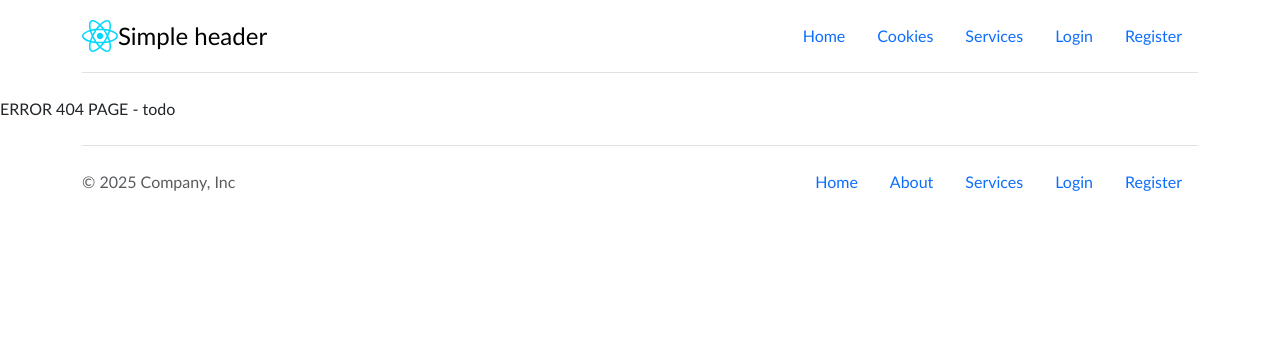
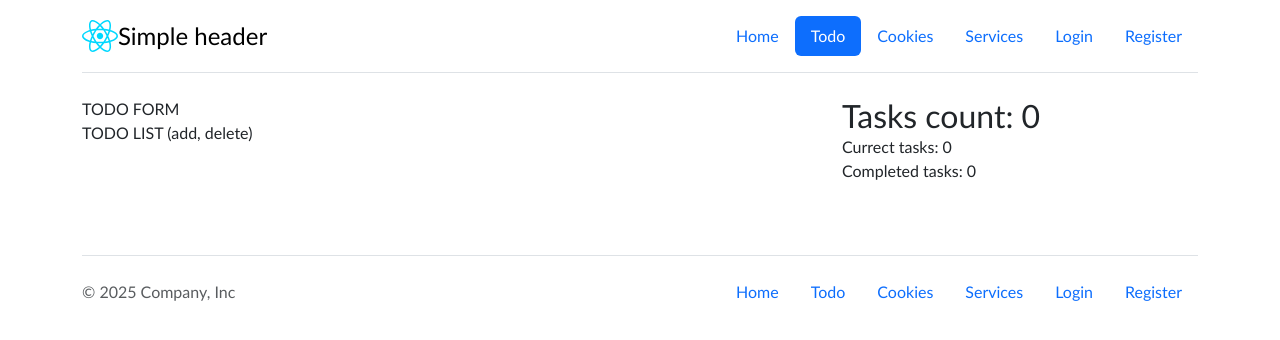
Before and after one commit to front-end-by-rimantas/55-grupe-react, a React (Vite) app: page /todo in a window 1280 px wide. Before the commit this address had no page. Shown: the top 340 px of the page. Built offline with nearby package versions, Linux system fonts and the light colour scheme.

Commit message:
Todo WIP

```diff
--- a/src/components/Footer.jsx
+++ b/src/components/Footer.jsx
@@ -1,4 +1,5 @@
 import { Link } from "react-router";
+import { menuData } from "../data/MenuData";
 
 export function Footer() {
     return (
@@ -6,21 +7,13 @@ export function Footer() {
             <footer className="d-flex flex-wrap justify-content-between align-items-center py-3 my-4 border-top">
                 <p className="col-md-4 mb-0 text-body-secondary">&copy; 2025 Company, Inc</p>
                 <ul className="nav col-md-8 justify-content-end">
-                    <li className="nav-item">
-                        <Link className='nav-link' to='/'>Home</Link>
-                    </li>
-                    <li className="nav-item">
-                        <Link className='nav-link' to='/about'>About</Link>
-                    </li>
-                    <li className="nav-item">
-                        <Link className='nav-link' to='/services'>Services</Link>
-                    </li>
-                    <li className="nav-item">
-                        <Link className='nav-link' to='/login'>Login</Link>
-                    </li>
-                    <li className="nav-item">
-                        <Link className='nav-link' to='/register'>Register</Link>
-                    </li>
+                    {
+                        menuData.map(item => (
+                            <li key={item.href} className="nav-item">
+                                <Link className='nav-link' to={item.href}>{item.text}</Link>
+                            </li>
+                        ))
+                    }
                 </ul>
             </footer>
         </div>
--- a/src/components/Header.jsx
+++ b/src/components/Header.jsx
@@ -1,5 +1,6 @@
 import { NavLink } from 'react-router';
 import logo from '../assets/react.svg';
+import { menuData } from '../data/MenuData';
 
 export function Header() {
     return (
@@ -10,21 +11,13 @@ export function Header() {
                     <span className="fs-4">Simple header</span>
                 </a>
                 <ul className="nav nav-pills">
-                    <li className="nav-item">
-                        <NavLink className='nav-link' to='/'>Home</NavLink>
-                    </li>
-                    <li className="nav-item">
-                        <NavLink className='nav-link' to='/about'>Cookies</NavLink>
-                    </li>
-                    <li className="nav-item">
-                        <NavLink className='nav-link' to='/services'>Services</NavLink>
-                    </li>
-                    <li className="nav-item">
-                        <NavLink className='nav-link' to='/login'>Login</NavLink>
-                    </li>
-                    <li className="nav-item">
-                        <NavLink className='nav-link' to='/register'>Register</NavLink>
-                    </li>
+                    {
+                        menuData.map(item => (
+                            <li key={item.href} className="nav-item">
+                                <NavLink className='nav-link' to={item.href}>{item.text}</NavLink>
+                            </li>
+                        ))
+                    }
                 </ul>
             </header>
         </div>
--- /dev/null
+++ b/src/components/todo/TodoForm.jsx
@@ -0,0 +1,7 @@
+export function TodoForm() {
+    return (
+        <form>
+            TODO FORM
+        </form>
+    )
+}
--- /dev/null
+++ b/src/components/todo/TodoList.jsx
@@ -0,0 +1,7 @@
+export function TodoList() {
+    return (
+        <ul>
+            TODO LIST (add, delete)
+        </ul>
+    )
+}
--- /dev/null
+++ b/src/components/todo/TodoStats.jsx
@@ -0,0 +1,9 @@
+export function TodoStats({ data }) {
+    return (
+        <>
+            <h2>Tasks count: {data.length}</h2>
+            <p>Currect tasks: 0</p>
+            <p>Completed tasks: 0</p>
+        </>
+    )
+}
--- /dev/null
+++ b/src/data/menuData.js
@@ -0,0 +1,8 @@
+export const menuData = [
+    { href: '/', text: 'Home' },
+    { href: '/todo', text: 'Todo' },
+    { href: '/about', text: 'Cookies' },
+    { href: '/services', text: 'Services' },
+    { href: '/login', text: 'Login' },
+    { href: '/register', text: 'Register' },
+];
--- a/src/main.jsx
+++ b/src/main.jsx
@@ -13,6 +13,7 @@ import { Error404 } from './pages/Error404.jsx';
 import { Services } from './pages/Services.jsx';
 import { ServiceInner } from './pages/ServiceInner.jsx';
 import { PublicTemplate } from './templates/PublicTemplates.jsx';
+import { Todo } from './pages/Todo.jsx';
 
 createRoot(document.getElementById('root')).render(
   <StrictMode>
@@ -25,6 +26,7 @@ createRoot(document.getElementById('root')).render(
           <Route path='/services/:service' element={<ServiceInner />} />
           <Route path='/login' element={<Login />} />
           <Route path='/register' element={<Register />} />
+          <Route path='/todo' element={<Todo />} />
           <Route path='*' element={<Error404 />} />
         </Route>
       </Routes>
--- a/src/pages/Services.jsx
+++ b/src/pages/Services.jsx
@@ -1,6 +1,5 @@
 import { useState } from "react";
 import { ServicesList } from "../components/services/ServicesList";
-import '../components/form/Form.css';
 
 export function Services() {
     const [vegetablesId, setVegetablesId] = useState(1);
--- /dev/null
+++ b/src/pages/Todo.jsx
@@ -0,0 +1,24 @@
+import { useState } from "react";
+import { TodoForm } from "../components/todo/TodoForm";
+import { TodoList } from "../components/todo/TodoList";
+import { TodoStats } from "../components/todo/TodoStats";
+
+export function Todo() {
+    const [list, setList] = useState([]);
+
+    return (
+        <main>
+            <div className="container">
+                <div className="row flex-column-reverse flex-md-row">
+                    <div className="col-12 col-md-8">
+                        <TodoForm />
+                        <TodoList />
+                    </div>
+                    <div className="col-12 col-md-4 mb-5">
+                        <TodoStats data={list} />
+                    </div>
+                </div>
+            </div>
+        </main>
+    );
+}
```
Also changed, not shown: src/components/form/Form.css (deleted).
